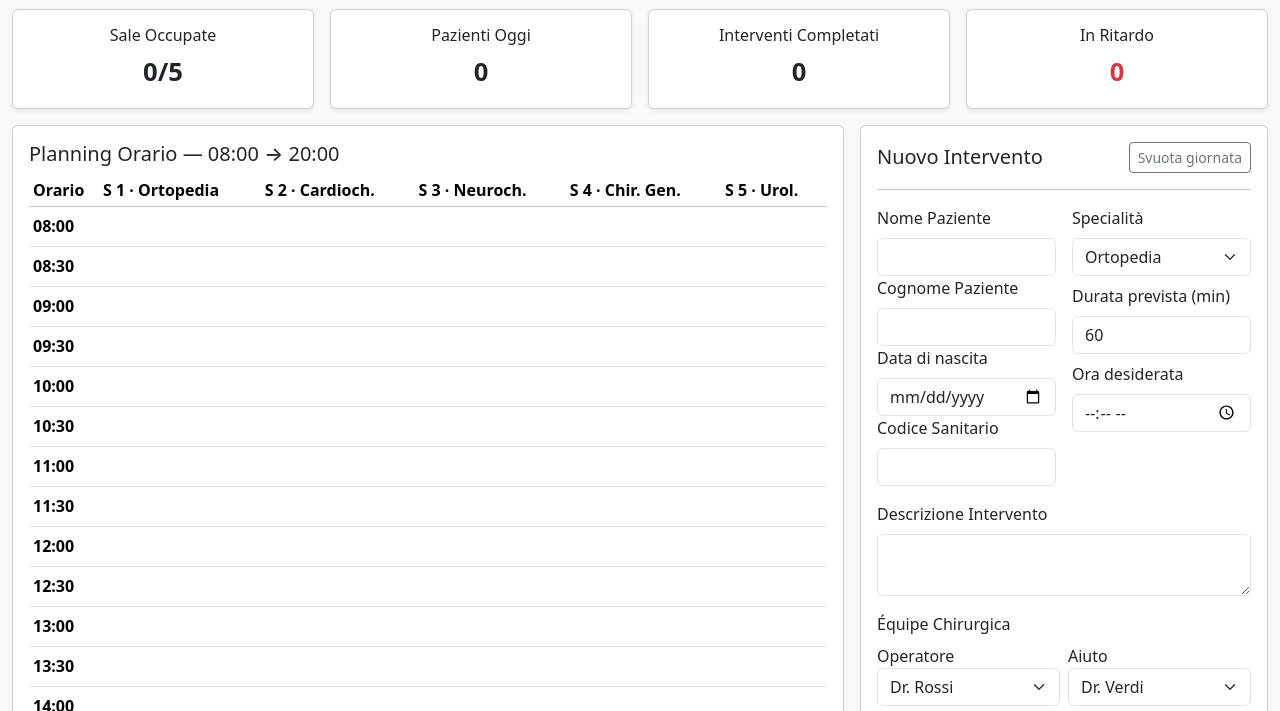
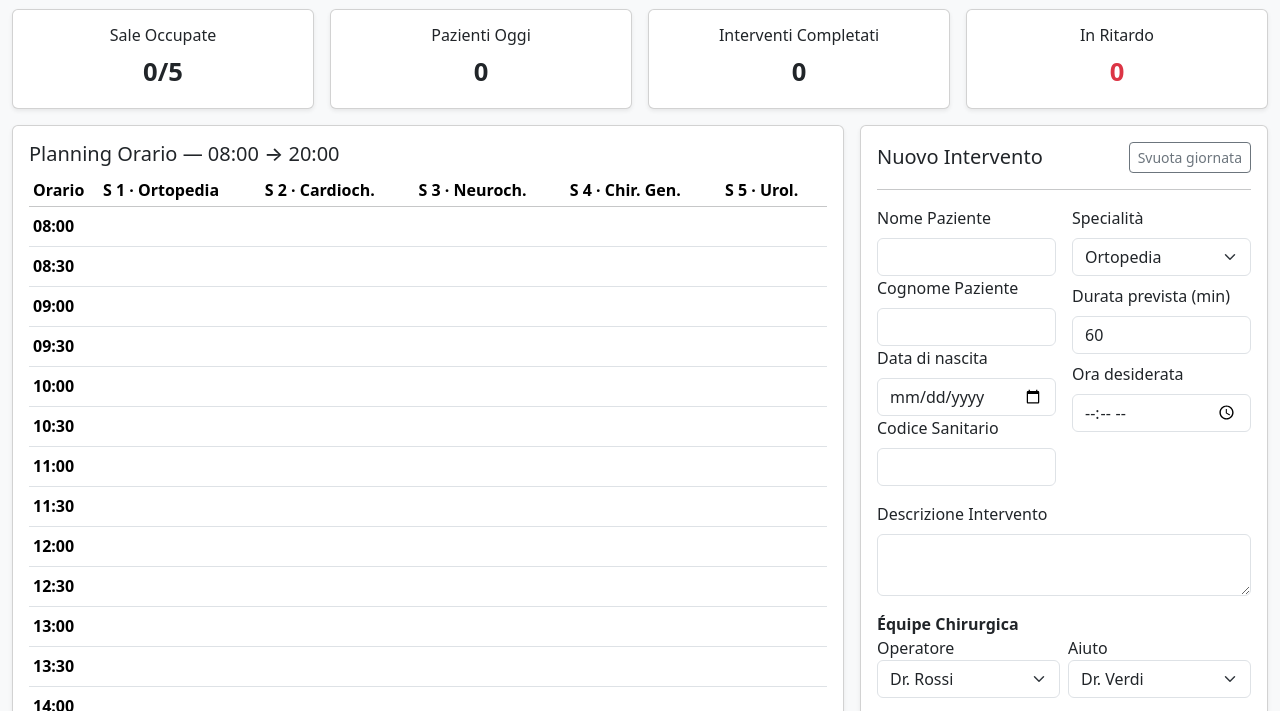
Before and after one commit to salaurgenza/salaOperatoria, a plain HTML site: page index.html in a window 1280 px wide. Shown: the part 63-774 px from the top of the page. Drawn offline with nearby package versions, Linux system fonts and the light colour scheme.

Commit message:
Update index.html

```diff
--- a/index.html
+++ b/index.html
@@ -119,7 +119,7 @@
                                 <textarea id="description" rows="2" class="form-control"></textarea>
                             </div>
                             <div class="col-12">
-                                <label class="form-label">Équipe Chirurgica</label>
+                                <strong class="form-label">Équipe Chirurgica</strong>
                                 <div class="row g-2">
                                     <div class="col-6"> Operatore<select id="chirurgo" class="form-select"><option>Dr. Rossi</option><option>Dr. Bianchi</option></select></div>
                                     <div class="col-6">Aiuto<select id="aiuto" class="form-select"><option>Dr. Verdi</option><option>Dr. Neri</option></select></div>
```
